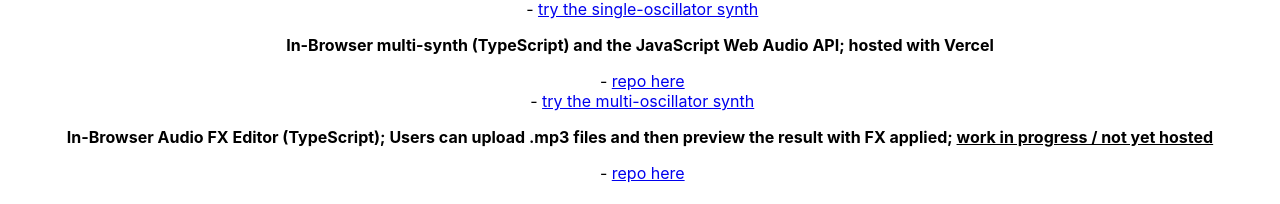
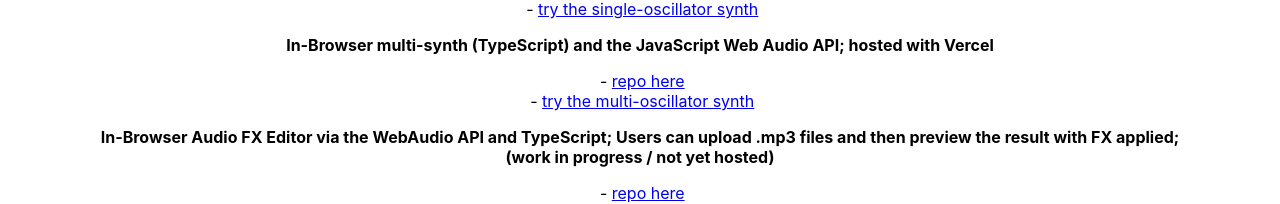
Before and after one commit to rolinmb/rmb-portfolio-react, a React (Create React App) app: page /projects in a window 1280 px wide. Shown: the part 2142-2346 px from the top of the page. Built offline with nearby package versions, Linux system fonts and the light colour scheme.

Commit message:
small formatting

```diff
--- a/src/components/Projects.js
+++ b/src/components/Projects.js
@@ -110,7 +110,11 @@ function Projects() {
 			  &nbsp;- <a target='_blank' rel='noopener noreferrer' href='https://web-multi-synth.vercel.app'>try the multi-oscillator synth</a>
 			</li>
 			<li>
-			  <p>In-Browser Audio FX Editor (TypeScript); Users can upload .mp3 files and then preview the result with FX applied; <u>work in progress / not yet hosted</u></p>
+			  <p>
+				In-Browser Audio FX Editor via the WebAudio API and TypeScript; Users can upload .mp3 files and then preview the result with FX applied;
+				<br />
+				(work in progress / not yet hosted)
+			  </p>
 			  &nbsp;- <a target='_blank' rel='noopener noreferrer' href='https://github.com/rolinmb/web-audio-fx'>repo here</a>
 			</li>
 		  </ul>
```
